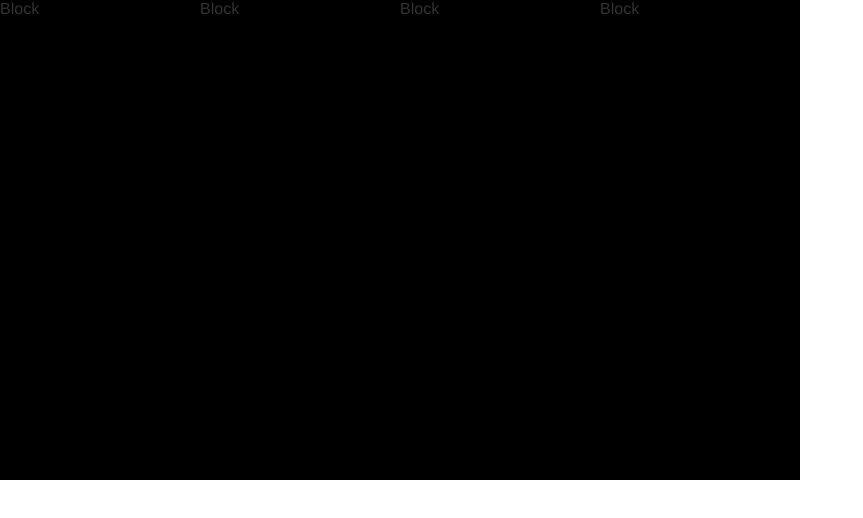
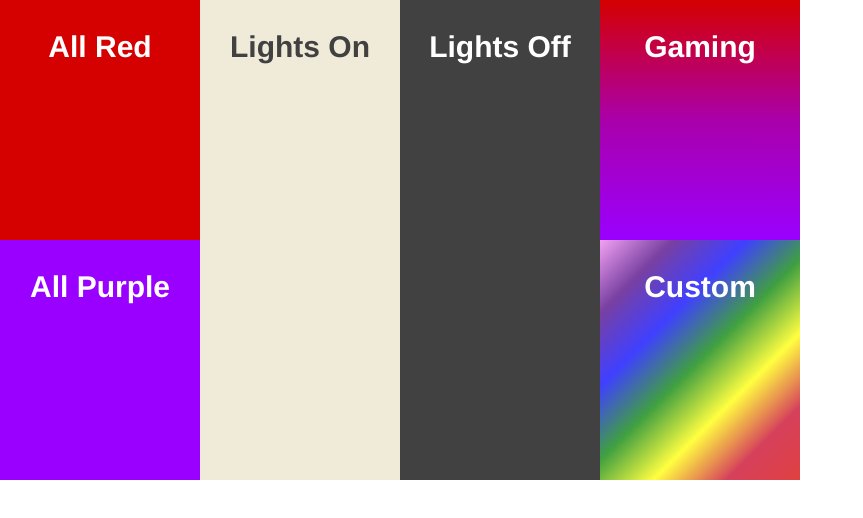
Before and after one commit to Egrodo/Smart-Lights-Controller-UI, a Svelte app: page / in a window 1280 px wide. Shown: the top 518 px of the page, without its empty margins (0-863 px from the left). Built offline with nearby package versions, Linux system fonts and the light colour scheme; a web font is replaced by a local one.

Commit message:
Block button generator and layout finished

```diff
--- a/src/App.svelte
+++ b/src/App.svelte
@@ -1,57 +1,8 @@
 <script lang="ts">
-  import sendCommand from './helpers/sendCommand';
   import Block from './components/Block.svelte';
-  import type { PresetSchema } from './types';
+  import BlockSchema from './constants/BlockSchema';
 
   // Data structure that defines how the UI looks which each preset (array item) being 1/4th of the screen horizontally
-  const presets: PresetSchema = [
-    {
-      type: 'double',
-      first: {
-        title: 'All Red',
-        bgColor: ['#D50000'],
-        textColor: '#FFFFFF',
-
-        onClick: () => sendCommand('All Red'),
-      },
-      second: {
-        title: 'All Purple',
-        bgColor: ['#9A00FF'],
-        textColor: '#FFFFFF',
-
-        onClick: () => sendCommand('All Purple'),
-      },
-    },
-    {
-      type: 'single',
-      title: 'Lights On',
-      bgColor: ['#EFEBD8'],
-      textColor: '#414141',
-      onClick: () => sendCommand('Lights On'),
-    },
-    {
-      type: 'single',
-      title: 'Lights Off',
-      bgColor: ['#414141'],
-      textColor: '#FFFFFF',
-      onClick: () => sendCommand('Lights On'),
-    },
-    {
-      type: 'double',
-      first: {
-        title: 'Gaming',
-        bgColor: ['#D50000', '#9A00FF'],
-        textColor: '#FFFFFF',
-        onClick: () => sendCommand('Gaming'),
-      },
-      second: {
-        title: 'All Purple',
-        bgColor: ['#000000'], // TODO: Define the colors here.
-        textColor: '#FFFFFF',
-        onClick: () => sendCommand('All Purple'),
-      },
-    },
-  ];
 </script>
 
 <style>
@@ -82,7 +33,7 @@
 </style>
 
 <div class="App">
-  {#each presets as preset}
+  {#each BlockSchema as preset}
     <Block {preset} />
   {/each}
 </div>
--- a/src/components/Block.svelte
+++ b/src/components/Block.svelte
@@ -1,17 +1,39 @@
 <script lang="ts">
-  import type { PresetSingle, PresetDouble } from '../types';
+  import genBackgroundString from '../helpers/genBackgroundString';
+  import type { PresetSchema } from '../types';
+  export let preset: PresetSchema;
 
-  export let preset: PresetSingle | PresetDouble;
-  // TODO: Extract data from preset to construct block
-  console.log(preset);
+  const hexColors = ['#FFCC00', '#000000']; // Setting as yellow-to-black gradient by default, should be overriden.
+  const blockCount = preset.rowCount;
+
+  const rows = preset.rows;
 </script>
 
 <style>
-  .Block {
+  .Main {
     height: 100%;
     width: 100%;
-    background-color: black;
+    display: grid;
+    grid-template-rows: repeat(1fr);
+    grid-gap: 0;
+  }
+
+  .row {
+    cursor: pointer;
+    height: 100%;
+  }
+
+  .title {
+    font-size: 30px;
+    text-align: center;
+    font-weight: bold;
   }
 </style>
 
-<div class="Block">Block</div>
+<main class="Main">
+  {#each rows as row}
+    <div class="row" style="background: {genBackgroundString(row.bgColors, row.gradientDirection === 'diagonal')}">
+      <p class="title" style="color: {row.textColor}">{row.title}</p>
+    </div>
+  {/each}
+</main>
--- /dev/null
+++ b/src/constants/BlockSchema.ts
@@ -0,0 +1,74 @@
+import sendCommand from '../helpers/sendCommand';
+import type { PresetSchema } from '../types';
+
+const presets: PresetSchema[] = [
+  {
+    rowCount: 2,
+    rows: [
+      {
+        title: 'All Red',
+        bgColors: ['#D50000'],
+        textColor: '#FFFFFF',
+
+        onClick: () => sendCommand('All Red'),
+      },
+      {
+        title: 'All Purple',
+        bgColors: ['#9A00FF'],
+        textColor: '#FFFFFF',
+
+        onClick: () => sendCommand('All Purple'),
+      },
+    ],
+  },
+  {
+    rowCount: 1,
+    rows: [
+      {
+        title: 'Lights On',
+        bgColors: ['#EFEBD8'],
+        textColor: '#414141',
+        onClick: () => sendCommand('Lights On'),
+      },
+    ],
+  },
+  {
+    rowCount: 1,
+    rows: [
+      {
+        title: 'Lights Off',
+        bgColors: ['#414141'],
+        textColor: '#FFFFFF',
+        onClick: () => sendCommand('Lights On'),
+      },
+    ],
+  },
+  {
+    rowCount: 2,
+    rows: [
+      {
+        title: 'Gaming',
+        bgColors: ['#D50000', '#AA00AA', '#9A00FF'],
+        textColor: '#FFFFFF',
+        onClick: () => sendCommand('Gaming'),
+      },
+      {
+        title: 'Custom',
+        bgColors: [
+          'rgba(213, 0, 0, 0.75)',
+          'rgba(200, 0, 36, 0.75)',
+          'rgba(255, 255, 0, 0.75)',
+          'rgba(0, 128, 0, 0.75)',
+          'rgba(0, 0, 255, 0.75)',
+          'rgba(75, 0, 130, 0.75)',
+          'rgba(238, 130, 238, 0.75',
+        ],
+        gradientDirection: 'diagonal',
+        textColor: '#FFFFFF',
+        onClick: () => {}, // TODO: WTF do I do here
+      },
+    ],
+  },
+];
+
+export default presets;
--- /dev/null
+++ b/src/helpers/genBackgroundString.ts
@@ -0,0 +1,10 @@
+export default (hexColors: string[], diaganol?: boolean): string => {
+  if (hexColors.length === 1) {
+    return hexColors[0];
+  }
+  if (diaganol) {
+    return `linear-gradient(-45deg, ${hexColors.join(', ')})`;
+  }
+
+  return `linear-gradient(${hexColors.join(', ')})`;
+};
```
Also changed, not shown: src/types/index.ts (+6 -12 lines).
